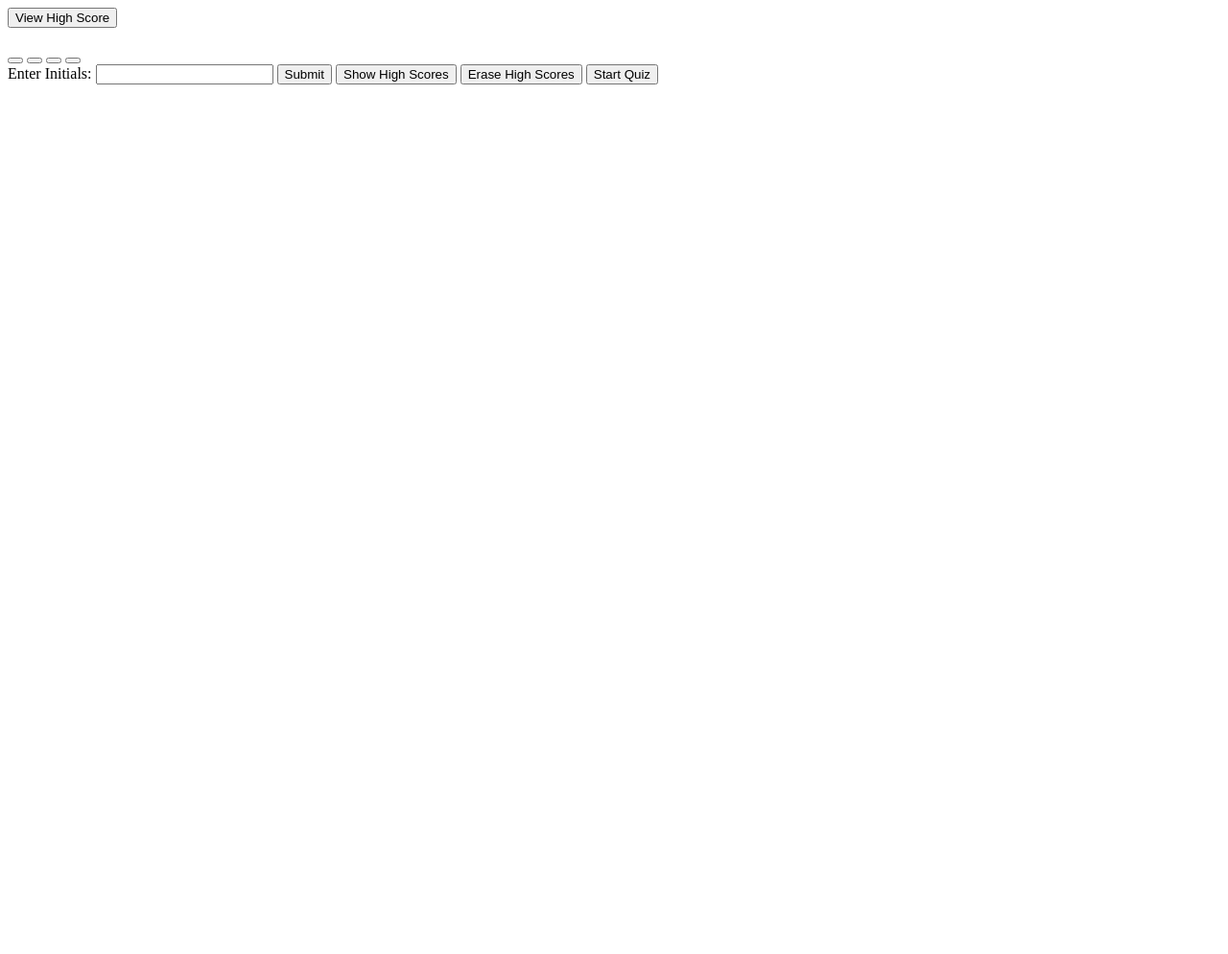
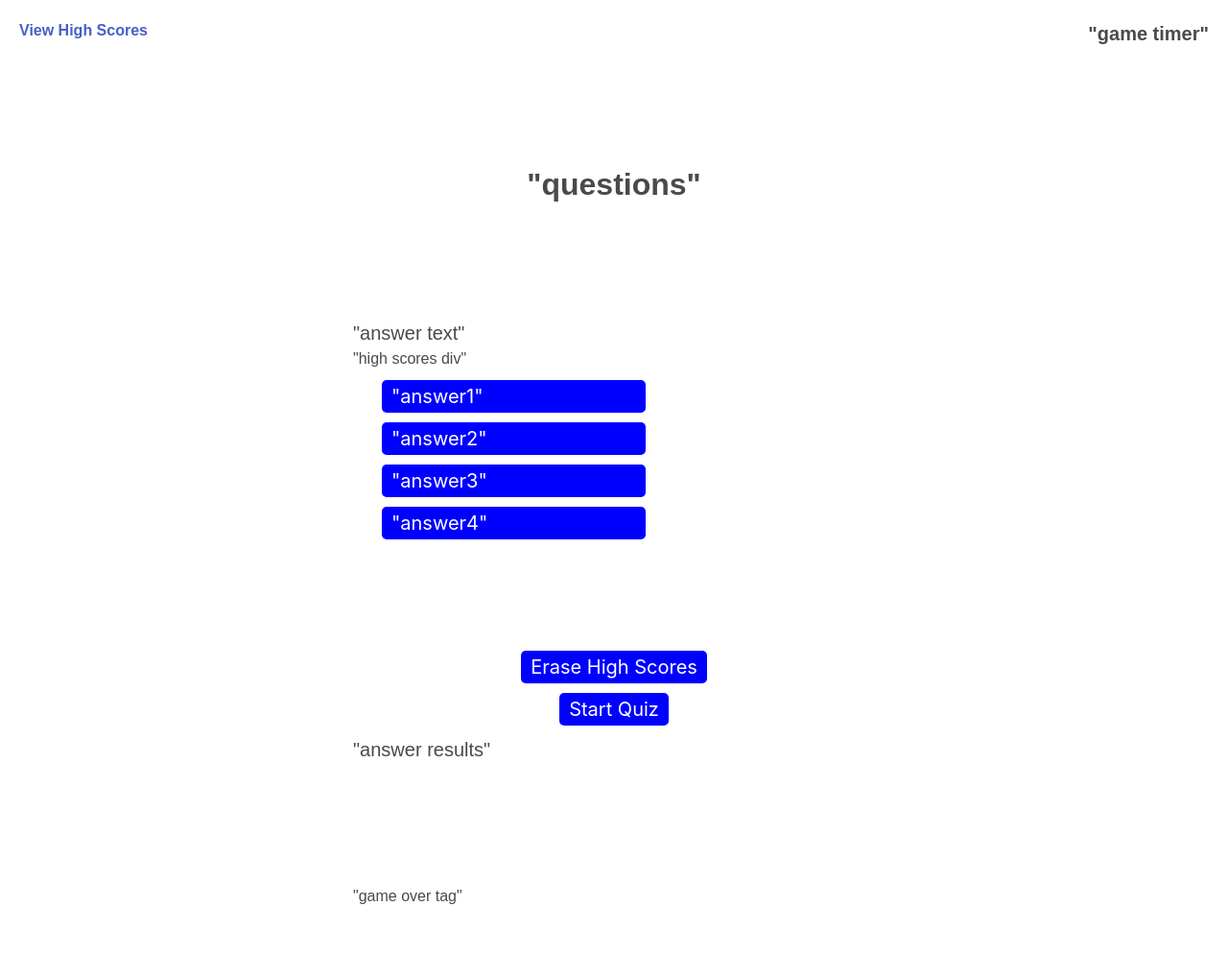
Before and after one commit to rltrosas88/Code-Quiz, a plain HTML site: page index.html in a window 1280 px wide. Shown: the whole page at 96% size. Before the commit the page ends 800 px from the top, so only its background shows below. Drawn offline with nearby package versions, Linux system fonts and the light colour scheme.

Commit message:
CSS starter

```diff
--- a/index.html
+++ b/index.html
@@ -33,36 +33,38 @@
     <meta http-equiv="X-UA-Compatible" content="IE=edge">
     <meta name="viewport" content="width=device-width, initial-scale=1.0">
     <title>Code Quiz</title>
+    <link rel="stylesheet" href="https://cdn.jsdelivr.net/npm/bulma@0.9.2/css/bulma.min.css">
     <link rel="stylesheet" href="./style.css">
 </head>
 <body>
     <header>
-        <button class="btn" id="save-high-score">View High Score</button>
+        <a href="#" id="view-highscores">View High Scores</a>
+        <p id="game-timer">"game timer"</p>
     </header>
 
     <main>
-        <section class="question-wrapper" id="question-container">
-            <h2 class="question" id="question-text"></h2>
+        <section class="question-wrapper section" id="question-container">
+            <h2 class="questions" id="question-text">"questions"</h2>
         </section>
-        <section class="answer-wrapper" id="answers-container">
-            <p id="answer-text"></p>
-            <div id="hight-scores-div"></div>
-            <button class="answer-button" id="answer1-button"></button>
-            <button class="answer-button" id="answer2-button"></button>
-            <button class="answer-button" id="answer3-button"></button>
-            <button class="answer-button" id="answer4-button"></button>
+        <section class="answer-wrapper section" id="answers-container">
+            <p id="answer-text">"answer text"</p>
+            <div id="high-scores-div">"high scores div"</div>
+            <button class="answer-button" id="answer1-button">"answer1"</button>
+            <button class="answer-button" id="answer2-button">"answer2"</button>
+            <button class="answer-button" id="answer3-button">"answer3"</button>
+            <button class="answer-button" id="answer4-button">"answer4"</button>
         </section>
-        <section class="result-wrapper" id="result-container">
+        <section class="result-wrapper section" id="result-container">
             <label for="initials-input" id="initials-label">Enter Initials:</label>
             <input type="text" id="initials-input">
             <button id="initials-input-button">Submit</button>
             <button id="show-highscores-button">Show High Scores</button>
             <button id="erase-highscores-button">Erase High Scores</button>
             <button id="start-button">Start Quiz</button>
-            <p id="answer-result"></p>
+            <p id="answer-result">"answer results"</p>
         </section>
-        <section class="game-over-wrapper" id="game-over-container">
-            <h3 id="game-over-tag"></h3>
+        <section class="game-over-wrapper section" id="game-over-container">
+            <h3 id="game-over-tag">"game over tag"</h3>
         </section>
     </main>
 
--- a/style.css
+++ b/style.css
@@ -0,0 +1,73 @@
+body {
+    font-family: Arial, Helvetica, sans-serif;
+}
+
+header {
+    display:flex;
+    flex-direction: row;
+    justify-content: space-between;
+    padding-bottom: 50px;
+    margin: 20px;
+    font-weight: bold;
+}
+
+header a {
+    text-decoration: none;
+}
+
+p {
+    font-size: 1.25rem;
+}
+
+main {
+    width: 50%;
+    margin-left: auto;
+    margin-right: auto;
+}
+
+h2 {
+    font-size: 2rem;
+    text-align: center;
+    font-weight: bold;
+    margin-bottom: 20px;
+}
+
+button {
+    display: block;
+    text-align: center;
+    margin: 10px auto 10px auto;
+    border: 0;
+    padding: 5px 10px;
+    background: blue;
+    color: white;
+    font-size: 20px;
+    border-radius: 5px;
+}
+
+.answer-button {
+    width: 275px;
+    text-align: left;
+    margin: 10px 10px 10px 30px;
+}
+
+#initials-input {
+    display: none;
+    font-size: 20px;
+}
+
+#initials-label {
+    display: none;
+    font-size: 20px;
+}
+
+#initials-input-button {
+    display: none;
+}
+
+#show-highscores-button {
+    display: none;
+}
+
+h3 {
+    margin-top: 30px;
+}
```
